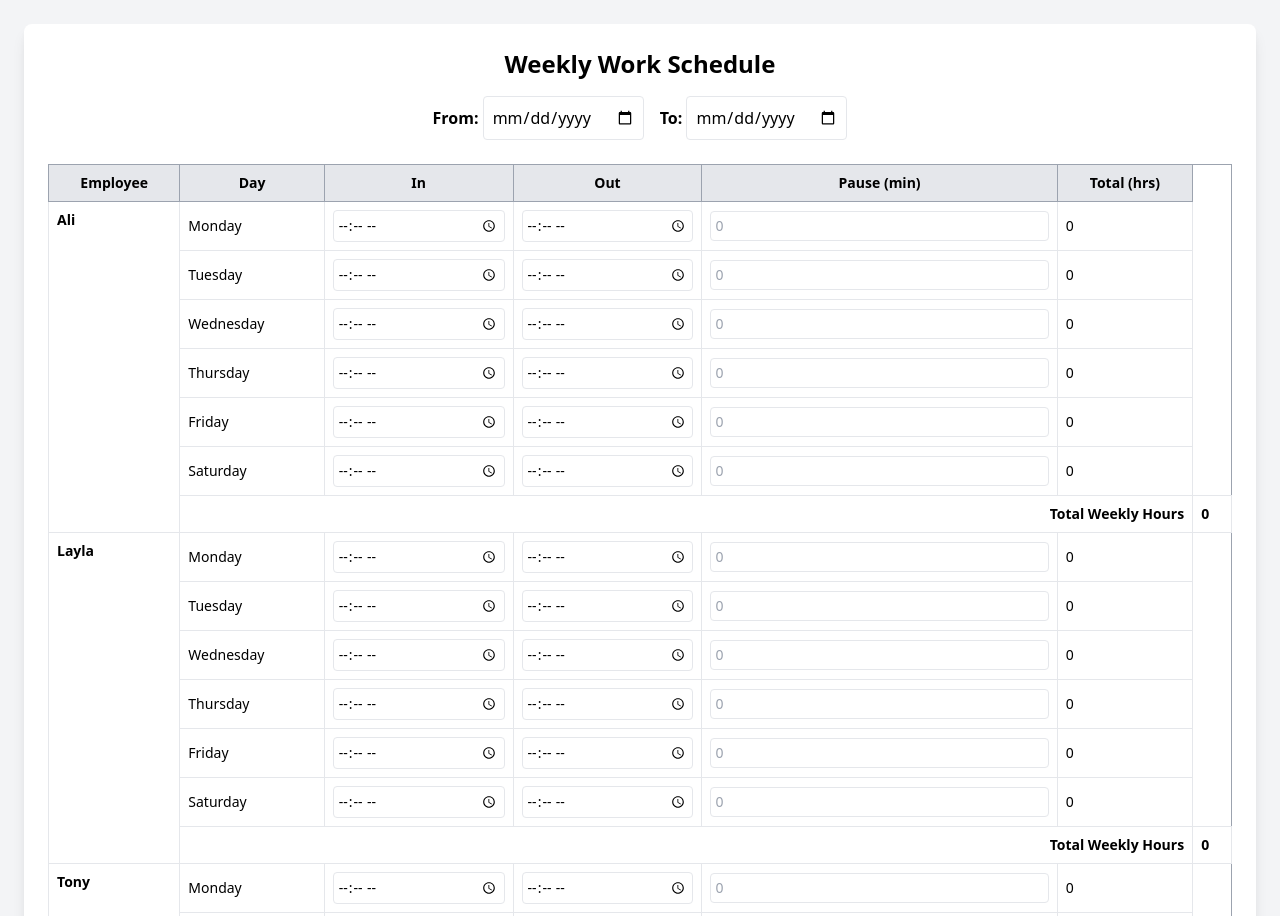
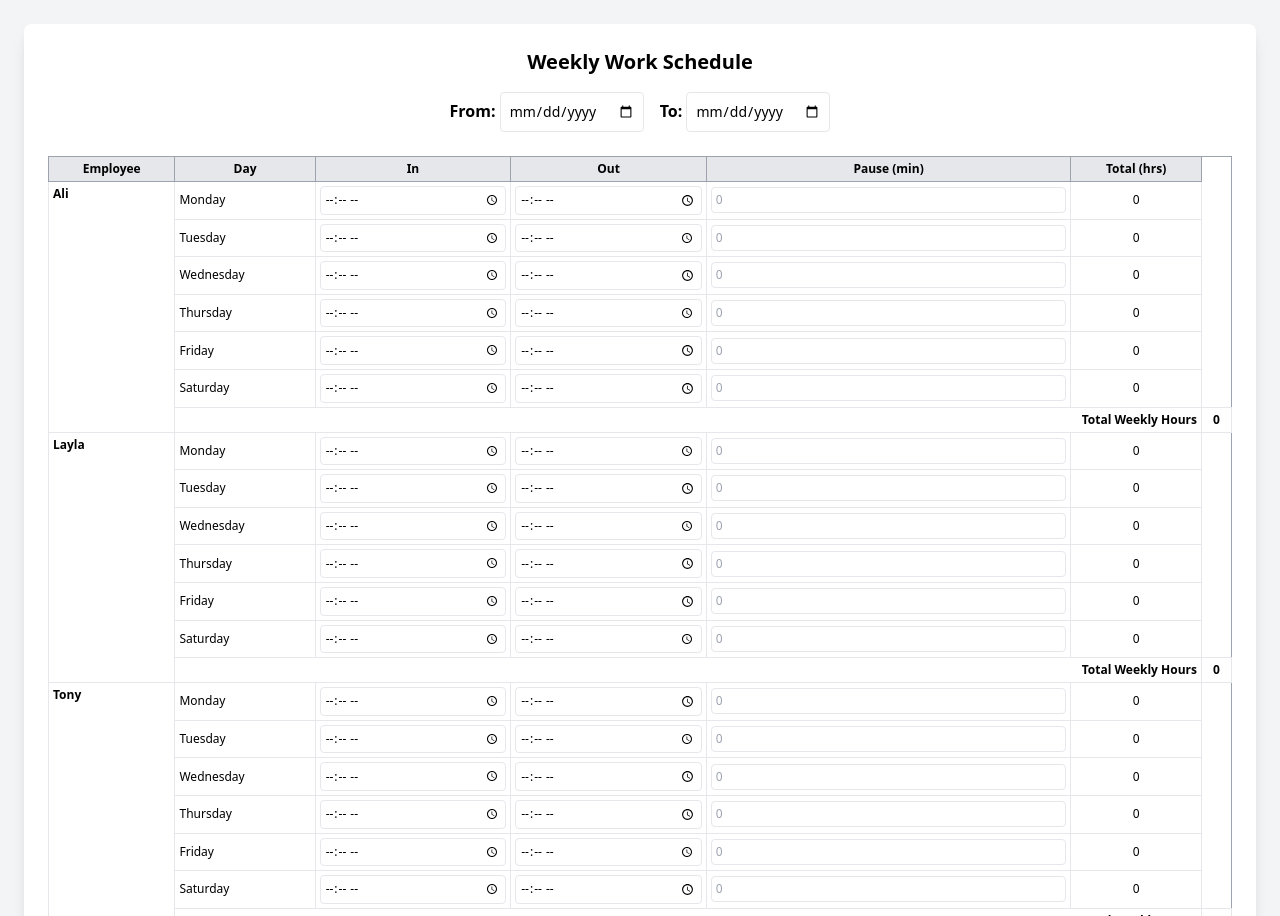
Before and after one commit to Dli70641259222/RequestBookingCIFCanada, a plain HTML site: page Update index.html in a window 1280 px wide. Shown: the top 916 px of the page. Drawn offline with nearby package versions, Linux system fonts and the light colour scheme.

Commit message:
Update Update index.html

```diff
--- a/Update index.html
+++ b/Update index.html
@@ -6,33 +6,41 @@
   <title>Work Schedule</title>
   <script src="https://cdnjs.cloudflare.com/ajax/libs/html2pdf.js/0.10.1/html2pdf.bundle.min.js"></script>
   <link href="https://cdn.jsdelivr.net/npm/tailwindcss@2.2.19/dist/tailwind.min.css" rel="stylesheet">
+  <style>
+    table {
+      font-size: 10px; /* smaller text to fit on A4 */
+    }
+    th, td {
+      padding: 4px;
+    }
+  </style>
 </head>
 <body class="bg-gray-100 p-6">
   <div class="max-w-7xl mx-auto bg-white shadow-lg rounded-lg p-6" id="schedule">
-    <h1 class="text-2xl font-bold mb-4 text-center">Weekly Work Schedule</h1>
+    <h1 class="text-xl font-bold mb-4 text-center">Weekly Work Schedule</h1>
 
     <!-- Week Date Range -->
     <div class="flex space-x-4 mb-6 justify-center">
       <div>
         <label class="font-semibold">From:</label>
-        <input type="date" id="dateFrom" class="border p-2 rounded">
+        <input type="date" id="dateFrom" class="border p-2 rounded text-sm">
       </div>
       <div>
         <label class="font-semibold">To:</label>
-        <input type="date" id="dateTo" class="border p-2 rounded">
+        <input type="date" id="dateTo" class="border p-2 rounded text-sm">
       </div>
     </div>
 
     <!-- Table -->
-    <table class="w-full border-collapse border border-gray-400 text-sm">
+    <table class="w-full border-collapse border border-gray-400 text-xs">
       <thead>
         <tr class="bg-gray-200">
-          <th class="border border-gray-400 p-2">Employee</th>
-          <th class="border border-gray-400 p-2">Day</th>
-          <th class="border border-gray-400 p-2">In</th>
-          <th class="border border-gray-400 p-2">Out</th>
-          <th class="border border-gray-400 p-2">Pause (min)</th>
-          <th class="border border-gray-400 p-2">Total (hrs)</th>
+          <th class="border border-gray-400">Employee</th>
+          <th class="border border-gray-400">Day</th>
+          <th class="border border-gray-400">In</th>
+          <th class="border border-gray-400">Out</th>
+          <th class="border border-gray-400">Pause (min)</th>
+          <th class="border border-gray-400">Total (hrs)</th>
         </tr>
       </thead>
       <tbody id="scheduleBody">
@@ -43,7 +51,7 @@
 
   <!-- Export Button -->
   <div class="text-center mt-6">
-    <button onclick="generatePDF()" class="bg-blue-600 text-white px-6 py-2 rounded-lg shadow hover:bg-blue-700">
+    <button onclick="generatePDF()" class="bg-blue-600 text-white px-6 py-2 rounded-lg shadow hover:bg-blue-700 text-sm">
       Export as PDF
     </button>
   </div>
@@ -60,18 +68,18 @@
 
           if (index === 0) {
             const empCell = document.createElement("td");
-            empCell.className = "border p-2 font-bold align-top";
+            empCell.className = "border font-bold align-top";
             empCell.textContent = emp;
             empCell.rowSpan = days.length + 1; // +1 for total row
             row.appendChild(empCell);
           }
 
           row.innerHTML += `
-            <td class="border p-2">${day}</td>
-            <td class="border p-2"><input type="time" class="time-in border p-1 rounded w-full" data-emp="${emp}" data-day="${day}"></td>
-            <td class="border p-2"><input type="time" class="time-out border p-1 rounded w-full" data-emp="${emp}" data-day="${day}"></td>
-            <td class="border p-2"><input type="number" class="pause border p-1 rounded w-full" data-emp="${emp}" data-day="${day}" placeholder="0"></td>
-            <td class="border p-2 total" data-emp="${emp}" data-day="${day}">0</td>
+            <td class="border">${day}</td>
+            <td class="border"><input type="time" class="time-in border p-1 rounded w-full text-xs" data-emp="${emp}" data-day="${day}"></td>
+            <td class="border"><input type="time" class="time-out border p-1 rounded w-full text-xs" data-emp="${emp}" data-day="${day}"></td>
+            <td class="border"><input type="number" class="pause border p-1 rounded w-full text-xs" data-emp="${emp}" data-day="${day}" placeholder="0"></td>
+            <td class="border total text-center" data-emp="${emp}" data-day="${day}">0</td>
           `;
 
           tbody.appendChild(row);
@@ -80,8 +88,8 @@
         // Weekly total row
         const totalRow = document.createElement("tr");
         totalRow.innerHTML = `
-          <td class="border p-2 text-right font-semibold" colspan="5">Total Weekly Hours</td>
-          <td class="border p-2 font-bold weekly-total" data-emp="${emp}">0</td>
+          <td class="border text-right font-semibold" colspan="5">Total Weekly Hours</td>
+          <td class="border font-bold weekly-total text-center" data-emp="${emp}">0</td>
         `;
         tbody.appendChild(totalRow);
       });
@@ -127,13 +135,26 @@
 
       const element = document.getElementById("schedule");
       const opt = {
-        margin: 0.5,
+        margin: [0.2, 0.2, 0.2, 0.2],
         filename: `Work-Schedule_${from}_to_${to}.pdf`,
         image: { type: 'jpeg', quality: 0.98 },
-        html2canvas: { scale: 2 },
-        jsPDF: { unit: 'in', format: 'a4', orientation: 'landscape' }
+        html2canvas: { scale: 1 },
+        jsPDF: { unit: 'in', format: 'a4', orientation: 'landscape' },
+        pagebreak: { mode: ['avoid', 'css', 'legacy'] }
       };
-      html2pdf().set(opt).from(element).save();
+
+      html2pdf()
+        .set(opt)
+        .from(element)
+        .toPdf()
+        .get('pdf')
+        .then(function (pdf) {
+          const totalPages = pdf.internal.getNumberOfPages();
+          if (totalPages > 1) {
+            pdf.deletePage(2); // keep only first page
+          }
+        })
+        .save();
     }
 
     // Build table and bind events
```
